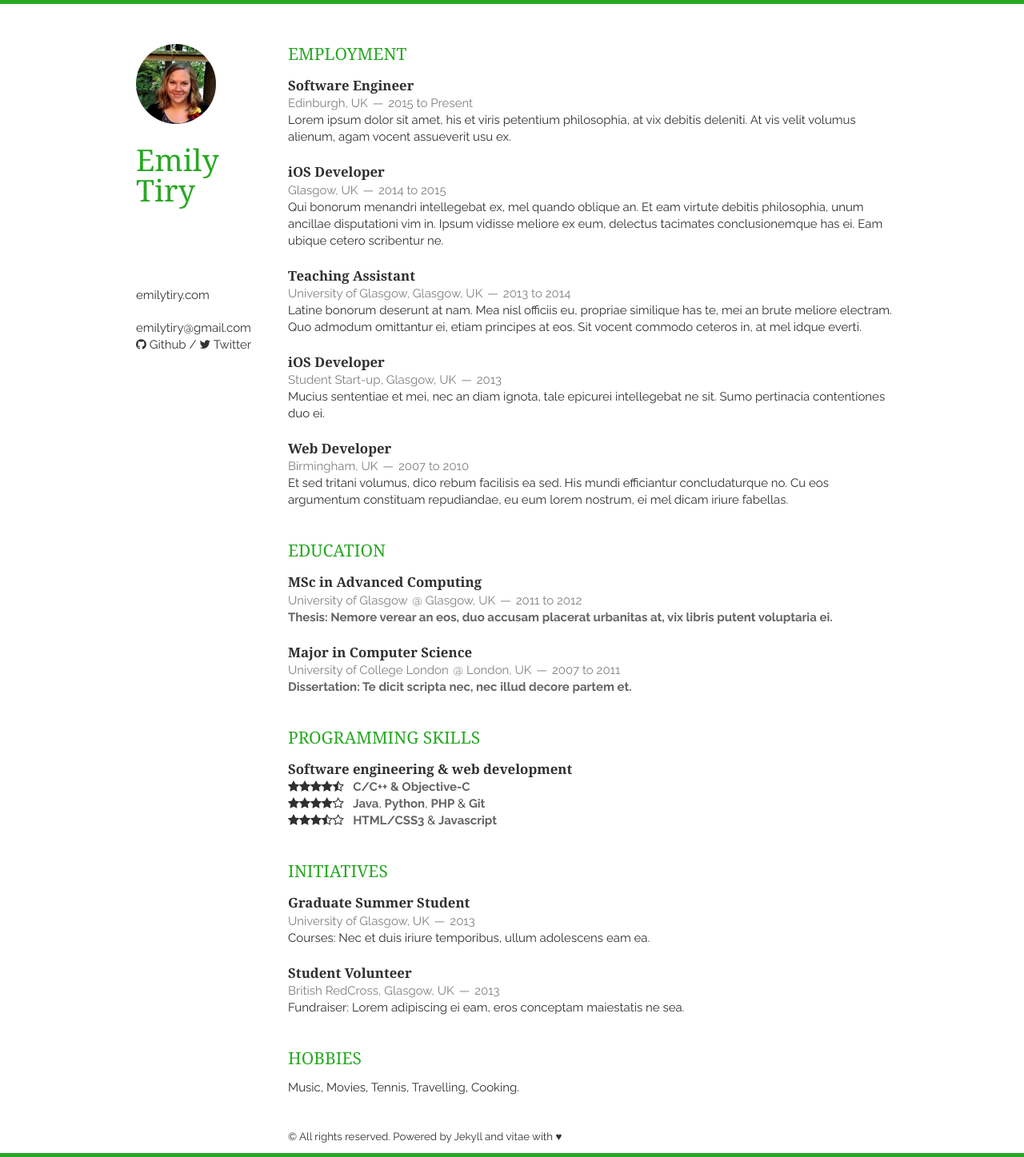
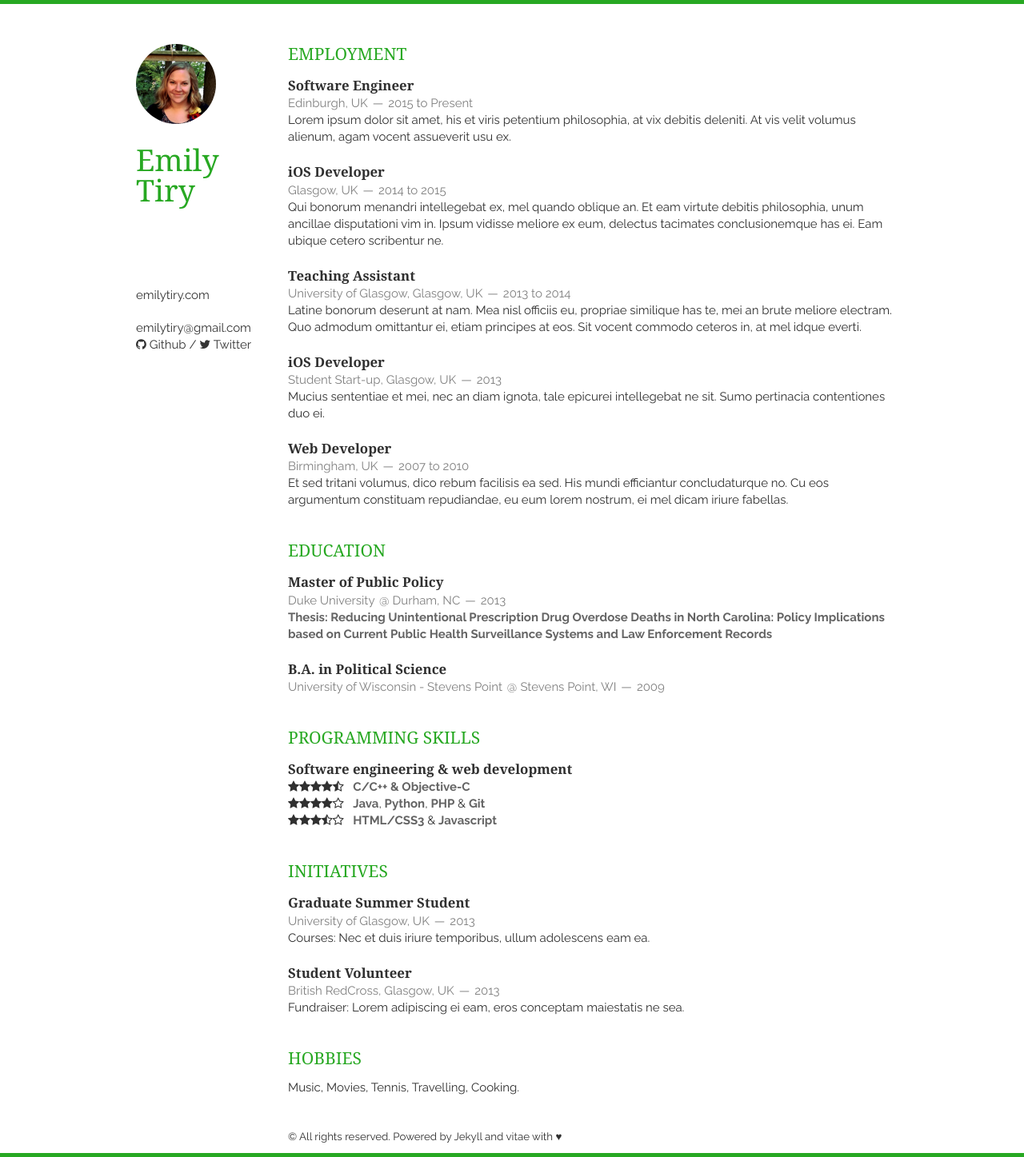
Before and after one commit to etiry/resume, a Jekyll site: the page built from index.html, in a window 1280 px wide. Shown: the whole page at 80% size. Built offline with Jekyll 4.4.1, drawn with Linux system fonts in a browser that asks for light colours; nearby versions of some CDN libraries; the list of posts is cut into pages by our own code.

Commit message:
Update education

```diff
--- a/_includes/education.html
+++ b/_includes/education.html
@@ -2,22 +2,19 @@
     <h1>Education</h1>
     <article>
         <header>
-            <h1>MSc in Advanced Computing</h1>
-            <span>University of Glasgow</span>
-            <span><address>Glasgow, UK</address><time>2011 to 2012</time></span>
+            <h1>Master of Public Policy</h1>
+            <span>Duke University</span>
+            <span><address>Durham, NC</address><time>2013</time></span>
         </header>
         <p>
-            <em>Thesis: Nemore verear an eos, duo accusam placerat urbanitas at, vix libris putent voluptaria ei.</em>
+            <em>Thesis: Reducing Unintentional Prescription Drug Overdose Deaths in North Carolina: Policy Implications based on Current Public Health Surveillance Systems and Law Enforcement Records</em>
         </p>
     </article>
     <article>
         <header>
-            <h1>Major in Computer Science</h1>
-            <span>University of College London</span>
-            <span><address>London, UK</address><time>2007 to 2011</time></span>
+            <h1>B.A. in Political Science</h1>
+            <span>University of Wisconsin - Stevens Point</span>
+            <span><address>Stevens Point, WI</address><time>2009</time></span>
         </header>
-        <p>
-            <em>Dissertation: Te dicit scripta nec, nec illud decore partem et.</em>
-        </p>
     </article>
 </section>
```
